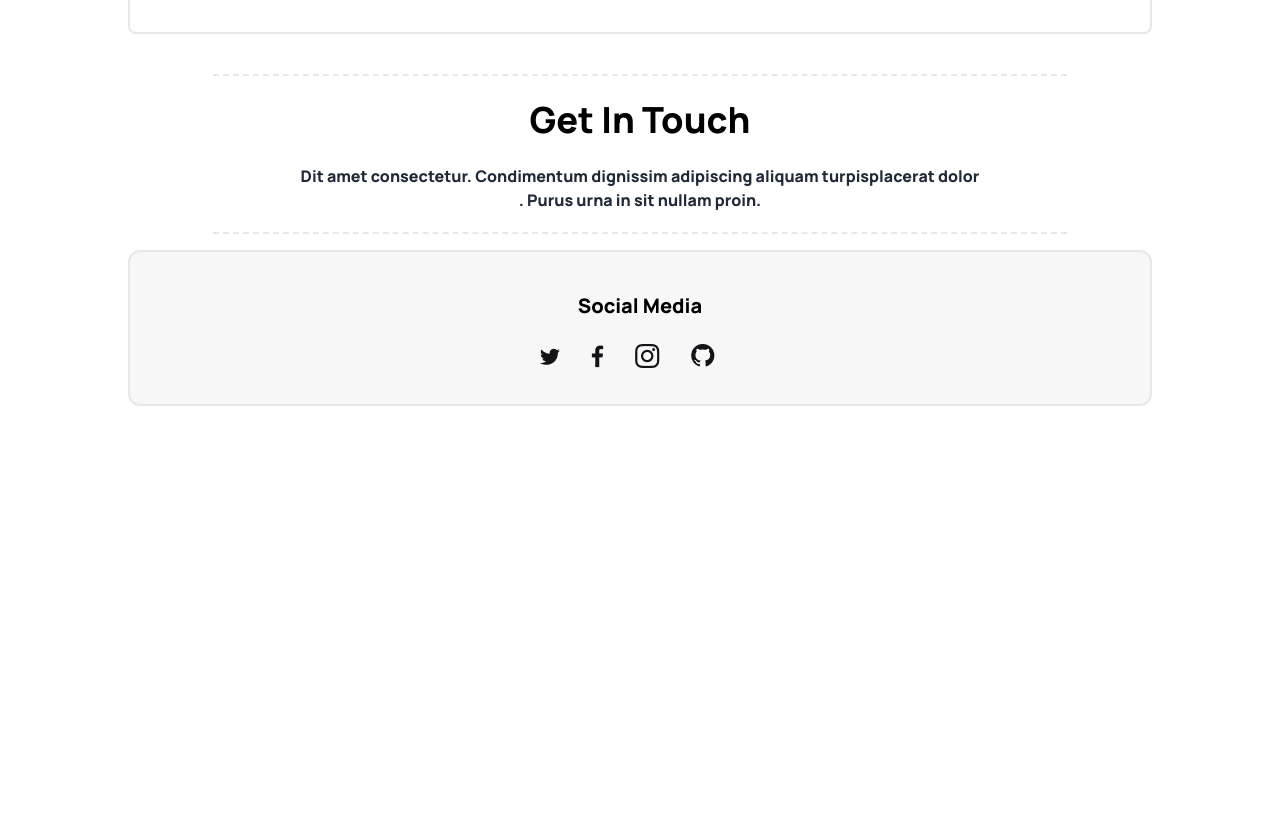
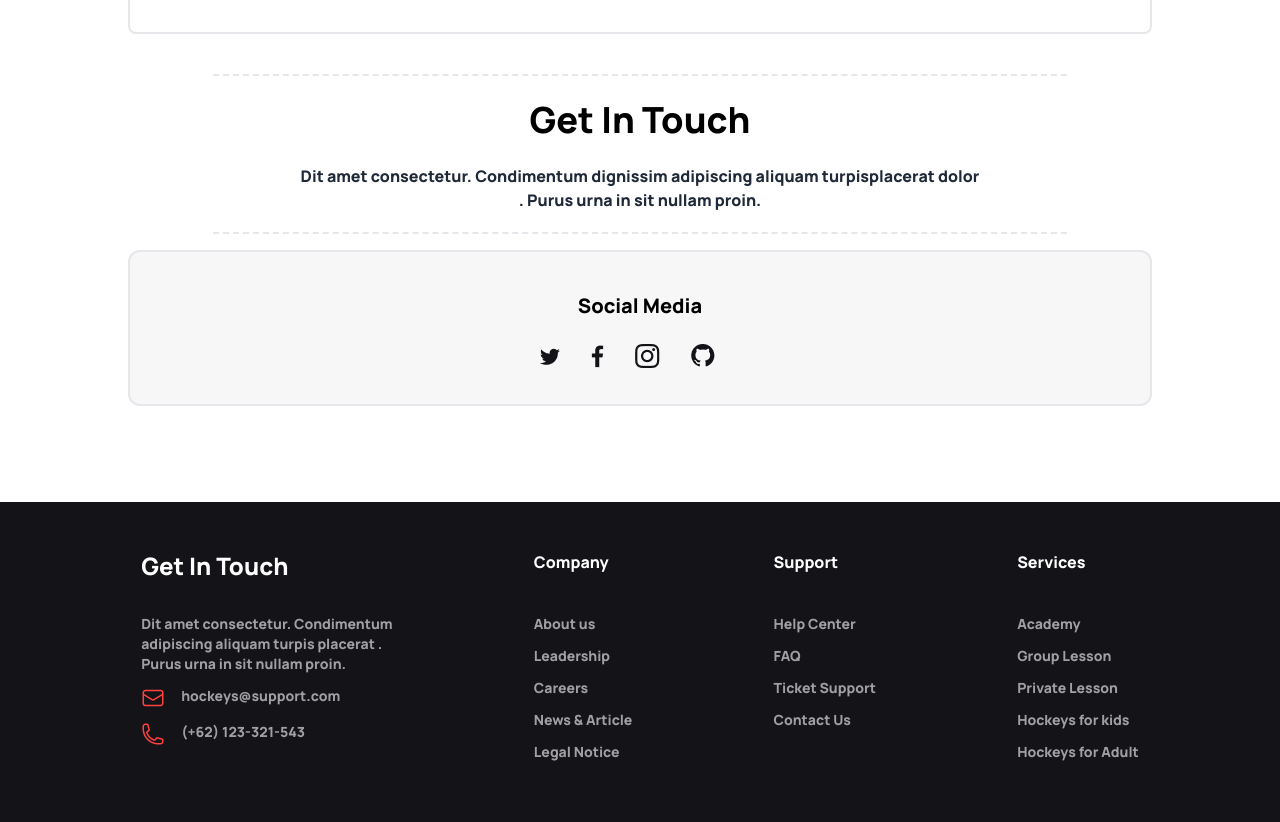
Before and after one commit to CODING019/hockey-website, a plain HTML site: page index.html in a window 1280 px wide. Shown: the part 4418-5240 px from the top of the page. Before the commit the page ends 4824 px from the top, so only its background shows below. Drawn offline with nearby package versions, Linux system fonts and the light colour scheme.

Commit message:
footer-section-added

```diff
--- a/index.html
+++ b/index.html
@@ -443,9 +443,51 @@
                     <h2 class="text-xl pb-6 text-black pt-6">Social Media</h2>
                     <img class="mx-60" src="images/Images/Social (1).png" alt="">
             </section>
+
             <!-- Media-Link-Section-End -->
 
     </main>
+    <!-- Footer-Section-Start -->
+    <footer>
+        <section class="flex justify-evenly bg-[#131318] h-80 mt-24 py-12">
+            <div>
+                <h3 class="text-white text-2xl">Get In Touch</h3>
+                <p class="text-[#FFFFFF99] text-sm mt-8 mb-3">Dit amet consectetur. Condimentum <br> adipiscing aliquam turpis placerat . <br>  Purus urna in sit nullam proin. </p>
+                <div class="flex gap-4">
+                    <img src="images/Images/Frame (16).png" alt="">
+                    <p class="text-[#FFFFFF99] text-sm ">hockeys@support.com</p>
+                </div>
+                <div class="flex mt-3 gap-4">
+                    <img src="images/Images/Frame (17).png" alt="">
+                    <p class="text-[#FFFFFF99] text-sm">(+62) 123-321-543</p>
+                </div>
+            </div>
+            <div class="space-y-3">
+                <h3 class="text-[#FFFFFF] mb-10">Company</h3>
+                <p class="text-[#FFFFFF99] text-sm">About us</p>
+                <p class="text-[#FFFFFF99] text-sm">Leadership</p>
+                <p class="text-[#FFFFFF99] text-sm">Careers</p>
+                <p class="text-[#FFFFFF99] text-sm">News & Article</p>
+                <p class="text-[#FFFFFF99] text-sm">Legal Notice</p>
+            </div>
+            <div class="space-y-3">
+                <h3 class="text-white mb-10">Support</h3>
+                <p class="text-[#FFFFFF99] text-sm">Help Center</p>
+                <p class="text-[#FFFFFF99] text-sm">FAQ</p>
+                <p class="text-[#FFFFFF99] text-sm">Ticket Support</p>
+                <p class="text-[#FFFFFF99] text-sm">Contact Us</p>
+            </div>
+            <div class="space-y-3">
+                <h3 class="text-white mb-10">Services</h3>
+                <p class="text-[#FFFFFF99] text-sm">Academy</p>
+                <p class="text-[#FFFFFF99] text-sm">Group Lesson</p>
+                <p class="text-[#FFFFFF99] text-sm">Private Lesson</p>
+                <p class="text-[#FFFFFF99] text-sm">Hockeys for kids</p>
+                <p class="text-[#FFFFFF99] text-sm">Hockeys for Adult</p>
+            </div>
+        </section>
+    </footer>
+    <!-- Footer-Section-End -->
 
 
 </body>
```
Also changed, not shown: images/Images/Frame (16).png (added), images/Images/Frame (17).png (added).
